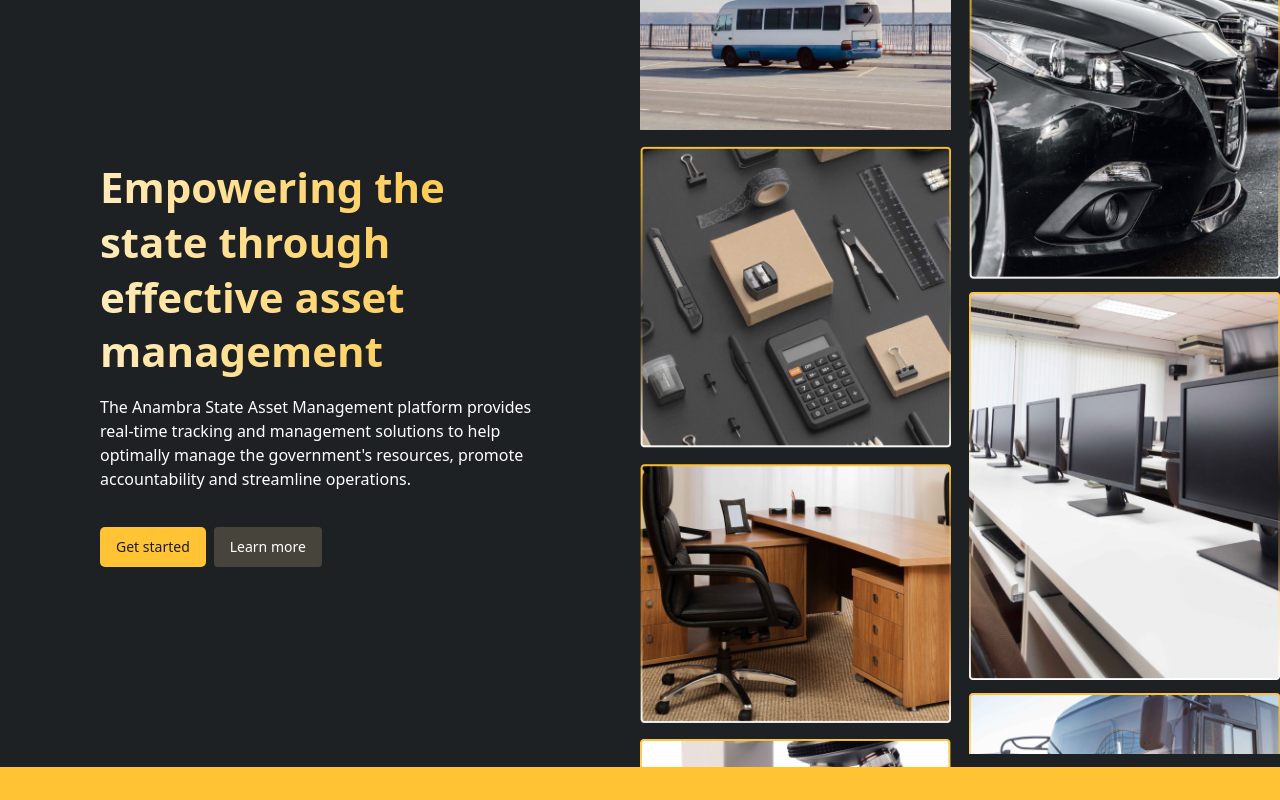
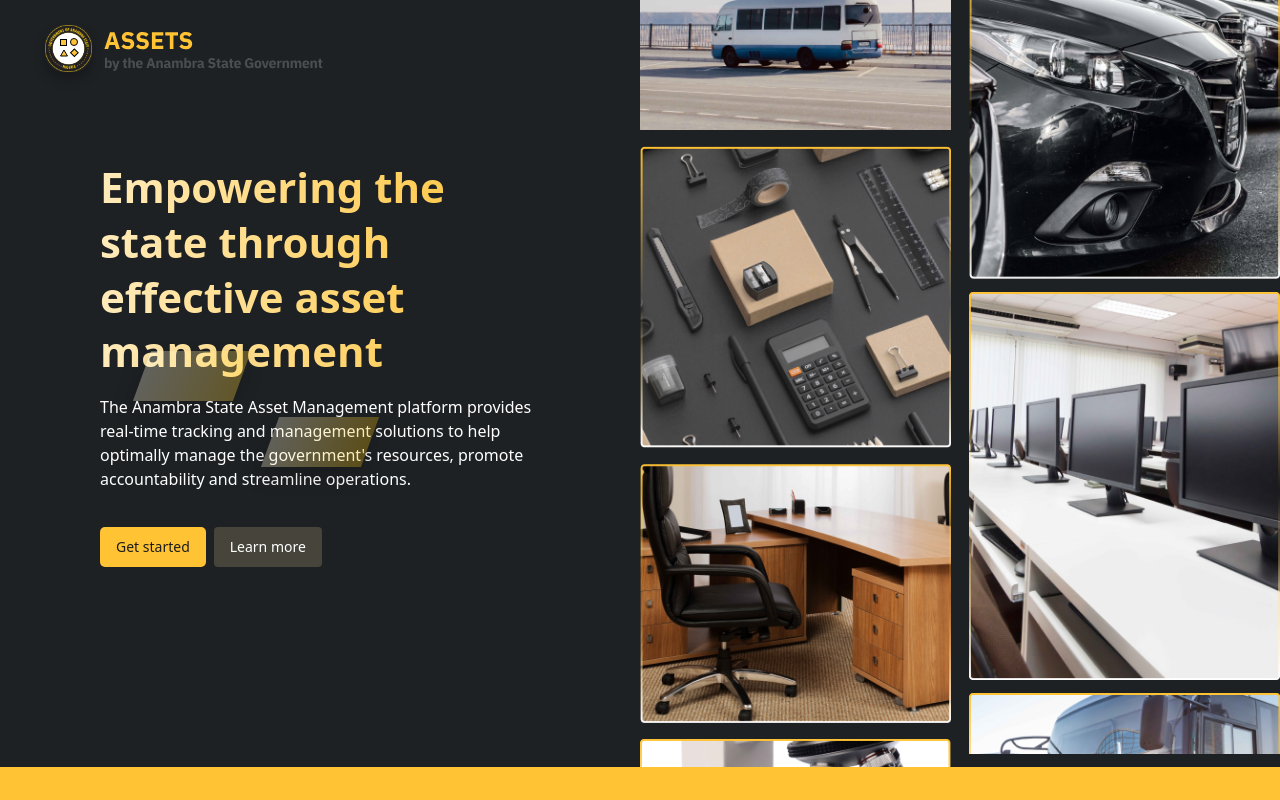
Before and after one commit to AyoMoses1/asset-management-anambra, a React (Vite) app: page / in a window 1280 px wide. Shown: the top 800 px of the page. Built offline with nearby package versions, Linux system fonts and the light colour scheme.

Commit message:
Work on hero component

```diff
--- a/src/components/landing/Hero.tsx
+++ b/src/components/landing/Hero.tsx
@@ -7,6 +7,7 @@
   Button,
   HStack,
 } from "@chakra-ui/react";
+import logo from "assets/logo.svg";
 import h1 from "assets/h1.png";
 import h2 from "assets/h2.png";
 import h3 from "assets/h3.png";
@@ -17,7 +18,8 @@
 
 const Hero = () => {
   return (
-    <Box bgColor={"#1E2124"}>
+    <Box bgColor={"#1E2124"} position={"relative"}>
+      <Image src={logo} position={"absolute"} left={"34px"} top={"21px"} />
       <SimpleGrid
         columns={[2]}
         spacing={[10, 10, 20, 0]}
@@ -28,7 +30,7 @@
             <Heading variant={"h1"} mb={[3, 3, 4]} className="gradient-text">
               Empowering the state through effective asset management{" "}
             </Heading>
-            <Text color={"others.white"}>
+            <Text color={"others.white"} className="text-grad-hero" position={"relative"}>
               The Anambra State Asset Management platform provides real-time
               tracking and management solutions to help optimally manage the
               government's resources, promote accountability and streamline
--- a/src/index.css
+++ b/src/index.css
@@ -2,6 +2,38 @@
   background: linear-gradient(90deg, #ffebba, #ffc334);
   -webkit-background-clip: text;
   -webkit-text-fill-color: transparent;
+}
+
+.gradient-text::before {
+  content: ""; /* Create a pseudo-element */
+  position: absolute; /* Position it absolutely */
+  left: 15%;
+  top: 49%;
+  transform: translate(-50%, -50%) skew(-20deg, 0deg); /* Skew the shape */
+  width: 100px;
+  height: 50px;
+  background: linear-gradient(
+    275.42deg,
+    rgba(255, 211, 56, 0.3) 3.31%,
+    rgba(255, 255, 255, 0.3) 116.11%
+  ); /* Gradient with transparency */
+  box-shadow: 0 10px 20px rgba(0, 0, 0, 0.2); /* Add a shadow for 3D effect */
+}
+
+.text-grad-hero::before {
+  content: ""; /* Create a pseudo-element */
+  position: absolute; /* Position it absolutely */
+  left: 50%;
+  top: 49%;
+  transform: translate(-50%, -50%) skew(-20deg, 0deg); /* Skew the shape */
+  width: 100px;
+  height: 50px;
+  background: linear-gradient(
+    275.42deg,
+    rgba(234, 184, 5, 0.3) 3.31%,
+    rgba(255, 255, 255, 0.3) 116.11%
+  ); /* Gradient with transparency */
+  box-shadow: 0 10px 20px rgba(0, 0, 0, 0.2);
 }
 
 .gradient-text-two {
```
